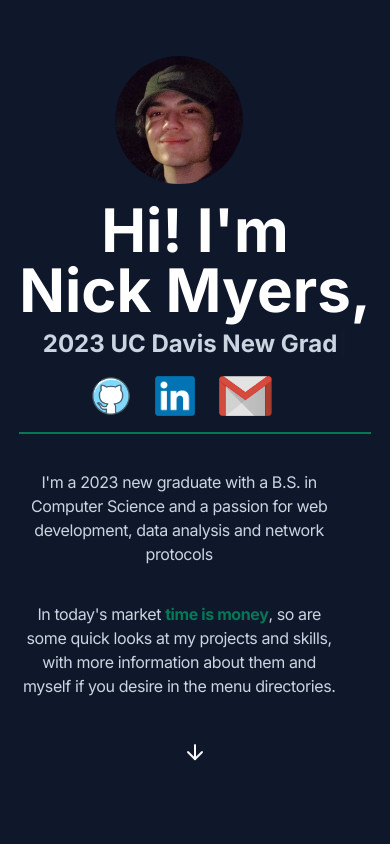
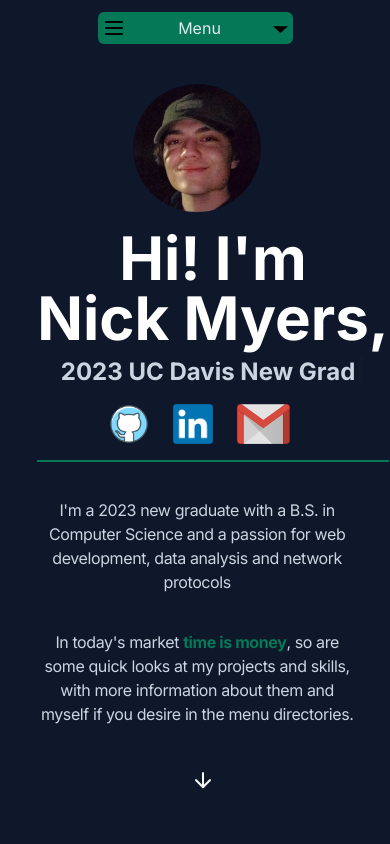
Before and after one commit to NDMyers/portfolio, a Next.js app: page / in a window 390 px wide. Shown: the top 844 px of the page. Built offline with nearby package versions, Linux system fonts and the light colour scheme.

Commit message:
added mobile navbar

```diff
--- /dev/null
+++ b/src/app/components/MobileNavItem.tsx
@@ -0,0 +1,36 @@
+import { FC, useEffect, useState } from 'react'
+import { Variants, motion } from 'framer-motion'
+import Link from 'next/link'
+import { usePathname } from 'next/navigation'
+
+interface MobileNavItemProps {
+    itemVariants: Variants
+    title: string
+}
+
+const MobileNavItem: FC<MobileNavItemProps> = ({ itemVariants, title }) => {
+
+    const [isUnclickable, setIsUnclickable] = useState(Boolean)
+
+    const isHomeNavButton = title === 'Home'
+    const isResumeNavButton = title === 'Resume'
+
+    const pathnameRaw = usePathname()
+    const pathname = pathnameRaw.toLowerCase()
+
+
+    useEffect(() => {
+        if( ('/' + title.toLowerCase()) === pathname )
+            setIsUnclickable(true)
+        if( pathname === '/' && isHomeNavButton )
+            setIsUnclickable(true)
+    },)
+
+    return (
+        <Link href={ isHomeNavButton ? '/' : ( isResumeNavButton ? 'https://drive.google.com/file/d/1qq0Ugv_BOCqdK1ZLcVStps-aI0Zxis03/view?usp=sharing' : `/${title.toLowerCase()}` ) }>
+            <motion.li className={isUnclickable ? 'text-slate-400 p-2 hover:cursor-default' : 'text-slate-50 p-2 hover:cursor-pointer'} whileHover={{ scale: 1.1 }} variants={itemVariants}>{title}</motion.li>
+        </Link>
+    )
+}
+
+export default MobileNavItem
--- /dev/null
+++ b/src/app/components/MobileNavMenu.tsx
@@ -0,0 +1,93 @@
+import { FC } from 'react'
+import { useState } from "react";
+import { animate, motion, Variants } from 'framer-motion'
+import { MenuIcon } from 'lucide-react';
+import MobileNavItem from './MobileNavItem';
+
+interface MobileNavMenuProps {
+
+}
+
+const MobileNavMenu: FC<MobileNavMenuProps> = ({}) => {
+
+    const [isOpen, setIsOpen] = useState(false)
+
+    const itemVariants: Variants = {
+        open: {
+            opacity: 1,
+            y: 0,
+            transition: { type: "spring", stiffness: 300, damping: 24 },
+            display: "flex"
+        },
+        closed: {
+            opacity: 0,
+            y: 20,
+            transition: { duration: 0.1 } ,
+            transitionEnd: {
+                display: "none"
+            }
+        }
+    }
+
+
+    return (
+        <motion.nav
+            initial={false}
+            animate={isOpen ? "open" : "closed"}
+            className="sm:hidden flex flex-col items-center pt-3 w-full"
+        >
+            <motion.button
+                whileTap={{ scale: 0.97 }}
+                onClick={() => setIsOpen(!isOpen)}
+                whileHover={{ scale: 1.1 }}
+                className='flex flex-row items-center justify-between p-1 bg-emerald-700 rounded-md w-1/2'
+            >
+                <MenuIcon className=''/>
+                <p className='text-slate-200'>Menu</p>
+                <motion.div
+                variants={{
+                    open: { rotate: 180 },
+                    closed: { rotate: 0 }
+                }}
+                transition={{ duration: 0.3 }}
+                style={{ originY: 0.55 }}
+                >
+                <svg width="15" height="15" viewBox="0 0 20 20" className=''>
+                    <path d="M0 7 L 20 7 L 10 16" />
+                </svg>
+                </motion.div>
+            </motion.button>
+            <motion.ul
+                variants={{
+                    open: {
+                        clipPath: "inset(0% 0% 0% 0% round 10px)",
+                        transition: {
+                            type: "spring",
+                            bounce: 0,
+                            duration: 0.7,
+                            delayChildren: 0.1,
+                            staggerChildren: 0.05
+                        },
+                    },
+                    closed: {
+                        clipPath: "inset(10% 50% 90% 50% round 10px)",
+                        transition: {
+                            type: "spring",
+                            bounce: 0,
+                            duration: 0.3,
+                        },
+                    },
+                }}
+                className="bg-emerald-700 w-1/2 flex flex-col items-center mt-2"
+            >
+                <MobileNavItem itemVariants={itemVariants} title='Resume' />
+                <MobileNavItem itemVariants={itemVariants} title='Home' />
+                <MobileNavItem itemVariants={itemVariants} title='Projects' />
+                <MobileNavItem itemVariants={itemVariants} title='About' />
+                <MobileNavItem itemVariants={itemVariants} title='Contact Me' />
+            </motion.ul>
+        </motion.nav>
+    )
+}
+
+export default MobileNavMenu
--- a/src/app/components/PageOne.tsx
+++ b/src/app/components/PageOne.tsx
@@ -12,32 +12,25 @@ interface PageOneProps {
 
 }
 
-const PageOne: FC<PageOneProps> = ({}) => {
+const PageOne: FC<PageOneProps> = ({ }) => {
 
     return (
-        <div className='w-full h-screen flex justify-center sm:justify-normal sm:items-start overflow-x-hidden'>
-            <div className='pt-14 sm:pt-8 sm:ml-8 md:pt-20 md:ml-8 lg:pt-24 lg:ml-20 xl:pt-24 xl:ml-20 flex flex-col max-w-lg'>
-                <motion.div
-                    className='w-32 h-32 mb-4 ml-24 sm:ml-0'
-                    initial= {{ opacity: 0 }}
-                    animate={{ opacity: 1 }}
-                    transition={{
-                        ease: "easeIn",
-                        duration: 0.8,
-                        delay: 0
-                    }}>
+        <motion.div className='w-full h-screen flex justify-center sm:justify-normal sm:items-start overflow-x-hidden'
+            initial={{ opacity: 0 }}
+            animate={{ opacity: 1 }}
+            viewport={{ once: true }}
+            transition={{
+                ease:"easeIn",
+                duration: 0.8,
+            }}>
+            <div className='pt-8 ml-9 sm:pt-8 sm:ml-8 md:pt-20 md:ml-8 lg:pt-24 lg:ml-20 xl:pt-24 xl:ml-20 flex flex-col max-w-lg'>
+                <div className='w-32 h-32 mb-4 ml-24 sm:ml-0'>
                     <Image src='/headshot.jpg' alt='Photo of Nick Myers' className='rounded-full' width={2000} height={2000}/>
-                </motion.div>
-                <motion.div initial={{ opacity: 0}} animate={{ opacity: 1}} transition={{ duration:1 }}>
+                </div>
+                <div>
                     <p className='flex text-white text-6xl xl:text-7xl font-bold sm:text-left text-center'>Hi! I'm<br></br>Nick Myers,</p>
-                </motion.div>
-                <motion.div className='text-slate-300 xl:text-3xl text-2xl font-bold sm:text-left sm:pb-4 pb-0 text-center pt-2 sm:pt-0'
-                    initial={{ opacity: 0 }}
-                    animate={{ opacity: 1}}
-                    transition={{
-                        duration: 1,
-                        delay: 0.7
-                    }}>
+                </div>
+                <div className='text-slate-300 xl:text-3xl text-2xl font-bold sm:text-left sm:pb-4 pb-0 text-center pt-2 sm:pt-0'>
                     <Typewriter onInit={(typewriter) => {
                         typewriter.pauseFor(1000)
                         typewriter.changeDelay(90)
@@ -50,20 +43,9 @@ const PageOne: FC<PageOneProps> = ({}) => {
                         typewriter.typeString('Full Stack SWE')
                         typewriter.start()
                     }} />
-                </motion.div>
+                </div>
 
-                <motion.div className='flex h-10 w-12 pl-[4.5rem] mt-4 sm:pl-0 sm:mt-0'
-                    initial={{
-                        opacity: 0
-                    }}
-                    animate={{
-                        opacity: 1
-                    }}
-                    transition={{
-                        duration: 1,
-                        delay: 0
-                    }}
-                >
+                <div className='flex h-10 w-12 pl-[4.5rem] mt-4 sm:pl-0 sm:mt-0'>
                     <motion.div className='flex mr-4' whileHover={{ scale: 1.4 }}>
                         <Image className='flex mr-12 hover:cursor-pointer' src='/github.png' alt='GitHub logo' height={800} width={800}/>
                     </motion.div>
@@ -75,106 +57,39 @@ const PageOne: FC<PageOneProps> = ({}) => {
                     <motion.div className='flex' whileHover={{ scale: 1.4 }}>
                         <Image className='flex mr-14 hover:cursor-pointer' src='/gmail2.png' alt='Gmail logo' height={800} width={800} />
                     </motion.div>
+                </div>
 
-                </motion.div>
+                <div className='hidden sm:flex lg:pt-8 pt-5'>
+                    <p className='text-slate-300 xl:text-xl text-lg tracking-tighter'>I'm a 2023 new graduate with a B.S. in Computer Science with a passion for web development, music, data analysis, and network protocols.</p>
+                </div>
 
-                <motion.div className='hidden sm:flex lg:pt-8 pt-5'
-                    initial={{
-                        opacity: 0
-                    }}
-                    animate={{
-                        opacity: 1
-                    }}
-                    transition={{
-                        duration: 1,
-                        delay: 0
-                    }}
-                >
-                    <p className='text-slate-300 xl:text-xl text-lg tracking-tighter'>I'm a 2023 new graduate with a B.S. in Computer Science with a passion for web development, music, data analysis, and network protocols.</p>
-                </motion.div>
+                <div className='hidden sm:flex lg:pt-10 pt-5'>
+                <p className='text-slate-300 xl:text-xl text-lg tracking-tighter'>In today's market <span className='font-bold text-emerald-700'>time is money</span>, so here are some quick looks at my projects and skills, with more information about them and myself if you desire in the menu directories. </p>
+                </div>
 
-                <motion.div className='hidden sm:flex lg:pt-10 pt-5'
-                    initial={{
-                        opacity: 0
-                    }}
-                    animate={{
-                        opacity: 1
-                    }}
-                    transition={{
-                        duration: 1,
-                        delay: 0
-                    }}
-                >
-                <p className='text-slate-300 xl:text-xl text-lg tracking-tighter'>In today's market <span className='font-bold text-emerald-700'>time is money</span>, so here are some quick looks at my projects and skills, with more information about them and myself if you desire in the menu directories. </p>
-                </motion.div>
-
-                <motion.div className='w-full h-[2px] mt-4 sm:mt-6  bg-emerald-700'
-                    initial={{
-                        opacity: 0
-                    }}
-                    animate={{
-                        opacity: 1
-                    }}
-                    transition={{
-                        duration: 1,
-                        delay: 0
-                    }}
-                >
+                <div className='w-full h-[2px] mt-4 sm:mt-6  bg-emerald-700'>
                     <div className='hidden sm:flex py-8'>
                         <p className='text-slate-600 text-sm'>Coded using Next.js and TailwindCSS, deployed on Vercel</p>
                     </div>
-                </motion.div>
+                </div>
 
-                <motion.div className='sm:hidden max-w-xs pt-9'
-                    initial={{
-                        opacity: 0
-                    }}
-                    animate={{
-                        opacity: 1
-                    }}
-                    transition={{
-                        duration: 1,
-                        delay: 0
-                    }}
-                >
+                <div className='sm:hidden max-w-xs pt-9'>
                     <p className='text-slate-300 text-md text-center tracking-tight'>I'm a 2023 new graduate with a B.S. in Computer Science and a passion for web development, data analysis and network protocols</p>
-                </motion.div>
+                </div>
 
-                <motion.div className='sm:hidden max-w-xs pt-9'
-                    initial={{
-                        opacity: 0
-                    }}
-                    animate={{
-                        opacity: 1
-                    }}
-                    transition={{
-                        duration: 1,
-                        delay: 0
-                    }}
-                >
+                <div className='sm:hidden max-w-xs pt-9'>
                     <p className='text-slate-300 text-md text-center tracking-tight'>In today's market <span className='font-bold text-emerald-700'>time is money</span>, so are some quick looks at my projects and skills, with more information about them and myself if you desire in the menu directories. </p>
-                </motion.div>
+                </div>
 
-                <motion.div className='sm:hidden text-white pt-12 flex justify-center items-center'
-                    initial={{
-                        opacity: 0
-                    }}
-                    animate={{
-                        opacity: 1
-                    }}
-                    transition={{
-                        duration: 1,
-                        delay: 0
-                    }}
-                >
+                <div className='sm:hidden text-white pt-12 flex justify-center items-center'>
                     <Scroll.Link to='quickview' activeClass='active' duration={500} offset={50} spy={true} smooth={true}>
-                        <LucideArrowDown className='flex animate-bounce hover:text-emerald-700 hover:cursor-pointer'/>
+                        <LucideArrowDown className='mr-5 flex animate-bounce hover:text-emerald-700 hover:cursor-pointer'/>
                     </Scroll.Link>
-                </motion.div>
+                </div>
             </div>
 
             <Quickview />
-        </div>
+        </motion.div>
 
     )
 }
--- a/src/app/components/ProjectDiv.tsx
+++ b/src/app/components/ProjectDiv.tsx
@@ -1,6 +1,7 @@
 import { FC } from 'react'
 import { motion } from 'framer-motion'
 import { LucideArrowUpRight } from 'lucide-react'
+import Link from 'next/link'
 
 interface ProjectDivProps {
     title: string
@@ -9,6 +10,7 @@ interface ProjectDivProps {
 
 const ProjectDiv: FC<ProjectDivProps> = ({ title, description }) => {
     return (
+        <Link href='https://www.google.com' >
         <motion.div className='flex flex-col w-auto group p-3 rounded-lg'
             whileHover={{
                 scale: 1.1,
@@ -23,6 +25,7 @@ const ProjectDiv: FC<ProjectDivProps> = ({ title, description }) => {
             </div>
             <div className='flex text-slate-300 max-w-[20rem] xl:text-md text-sm text-left tracking-tighter leading-tight xl:pt-2 pt-0'>{description}</div>
         </motion.div>
+        </Link>
     )
 }
 
--- a/src/app/page.tsx
+++ b/src/app/page.tsx
@@ -4,6 +4,7 @@ import { motion } from 'framer-motion'
 import PageOne from './components/PageOne'
 import NavBar from './components/NavBar'
 import MobileQuickView from "./components/MobileQuickView"
+import MobileNavMenu from "./components/MobileNavMenu"
 
 interface pageProps {
 
@@ -26,7 +27,7 @@ const useIntro = () => {
   return hasTimePassed
 }
 
-const Page:FC<pageProps> = ({}) => {
+const Page:FC<pageProps> = ({ }) => {
 
   const [isDoneLoading, setIsDoneLoading] = useState(false)
   const showAnimation = useIntro()
@@ -94,7 +95,8 @@ const Page:FC<pageProps> = ({}) => {
             duration: 0.7,
           }}
         >
-          <NavBar />
+          <MobileNavMenu />
+          <NavBar pageName="Home"/>
           <PageOne />
         </motion.div>
       )}
--- a/src/app/projects/page.tsx
+++ b/src/app/projects/page.tsx
@@ -4,6 +4,7 @@ import { FC } from 'react'
 import { motion } from 'framer-motion'
 import NavBar from '../components/NavBar'
 import DetailedProjectsDiv from '../components/DetailedProjectsDiv'
+import MobileNavMenu from '../components/MobileNavMenu'
 
 interface pageProps {
 
@@ -12,7 +13,8 @@ interface pageProps {
 const page: FC<pageProps> = ({}) => {
     return (
         <div className='w-full h-screen flex justify-normal items-start'>
-            <NavBar />
+            <MobileNavMenu />
+            <NavBar pageName='Projects' />
             <motion.div className='w-full h-3/4 flex bg-slate-500 mt-36'>
                 <DetailedProjectsDiv title='TikTok Tournaments' description='dsad' link='dsa' tech={['Next.js', 'TailwindCSS', 'mungo']}/>
             </motion.div>
```
Also changed, not shown: src/app/components/NavBar.tsx (+9 -7 lines), src/app/components/NavBarItem.tsx (+10 -4 lines), src/app/components/Quickview.tsx (+8 -25 lines), src/app/globals.css (line endings or trailing spaces).
